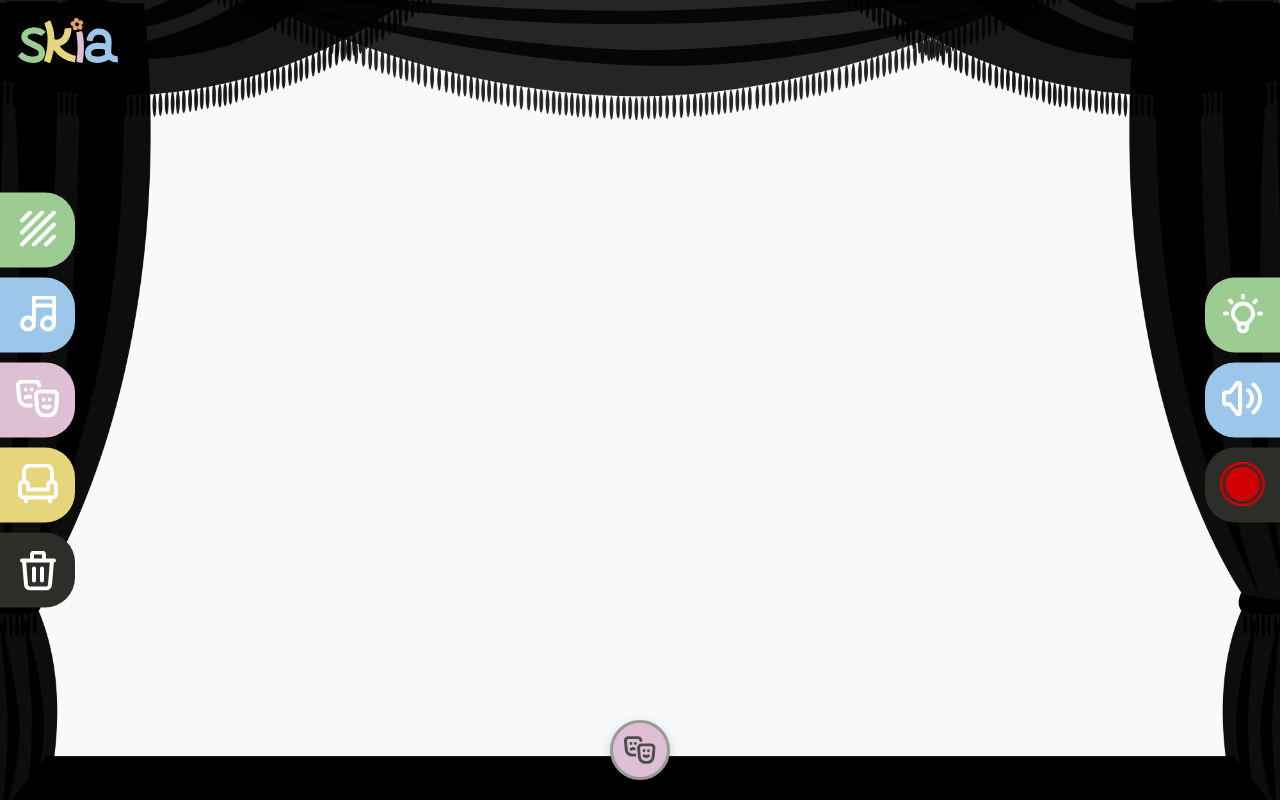
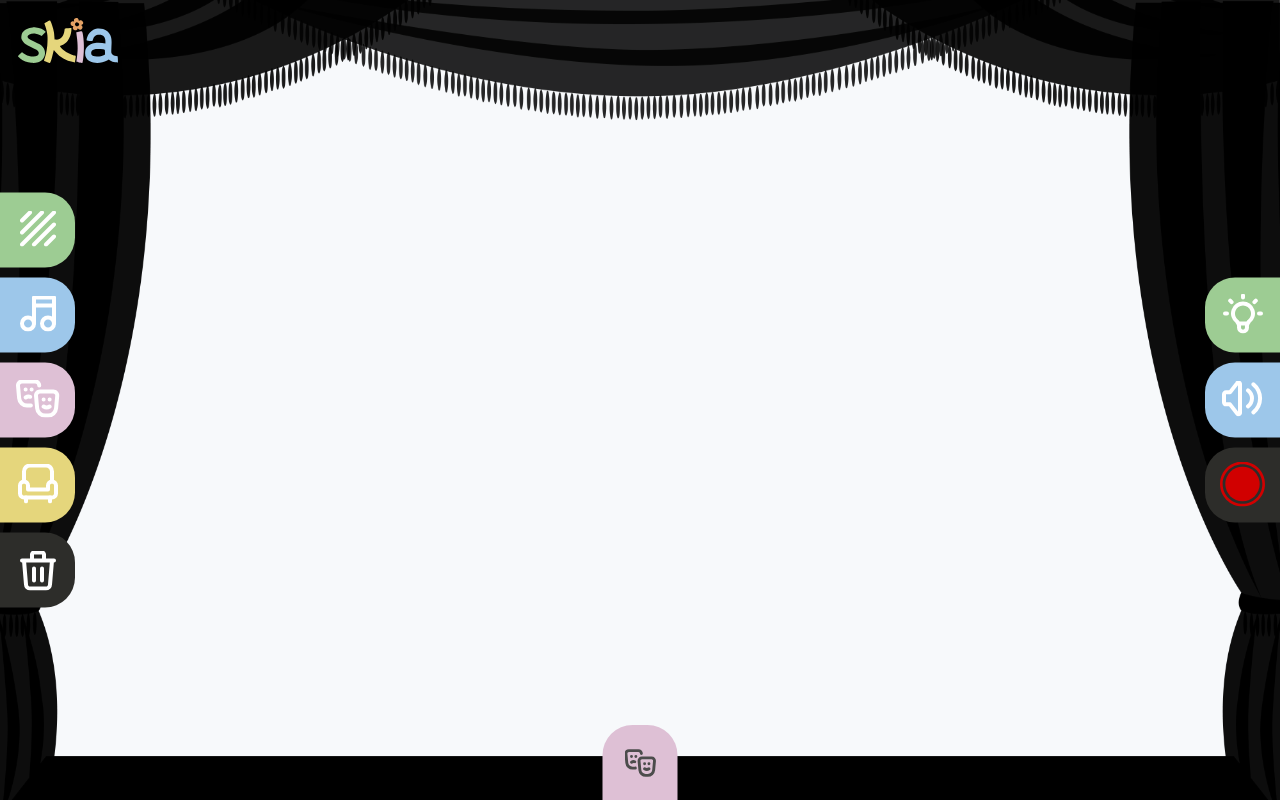
Before and after one commit to slal0m/SKIA, a plain HTML site: page principal.html in a window 1280 px wide. Drawn offline with nearby package versions, Linux system fonts and the light colour scheme.

Commit message:
CSS MENU PERSONAGEM

```diff
--- a/principal.css
+++ b/principal.css
@@ -158,14 +158,14 @@ body {
 /* Botão flutuante para abrir/fechar menu */
 .toggle-menu-btn {
     position: fixed;
-    bottom: 20px;
+    bottom: 0;
     left: 50%;
     transform: translateX(-50%);
-    width: 60px;
-    height: 60px;
+    width: 75px;
+    height: 75px;
     background: #dec0d5;
-    border: 3px solid #999;
-    border-radius: 50%;
+    border: none;
+    border-radius: 30px 30px 0px 0px;
     cursor: pointer;
     display: flex;
     align-items: center;
@@ -174,12 +174,10 @@ body {
     transition: all 0.3s ease-out;
     opacity: 1;
     pointer-events: auto;
-    box-shadow: 0 4px 12px rgba(0, 0, 0, 0.2);
 }
 
 .toggle-menu-btn:hover {
-    transform: translateX(-50%) scale(1.1);
-    box-shadow: 0 6px 16px rgba(0, 0, 0, 0.3);
+    transform: translateX(-50%) scale(1.05);
 }
 
 .toggle-menu-btn img {
```
